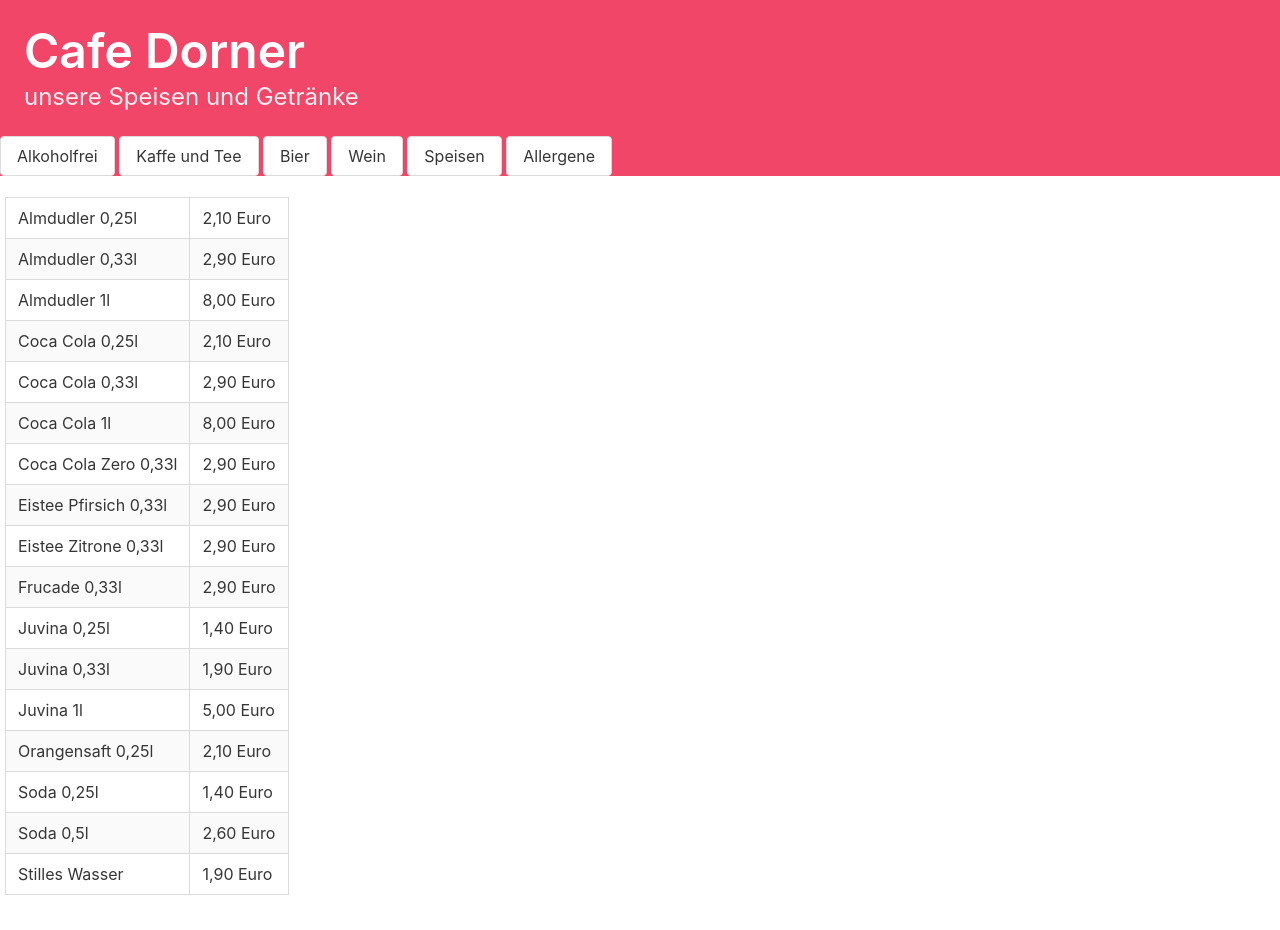
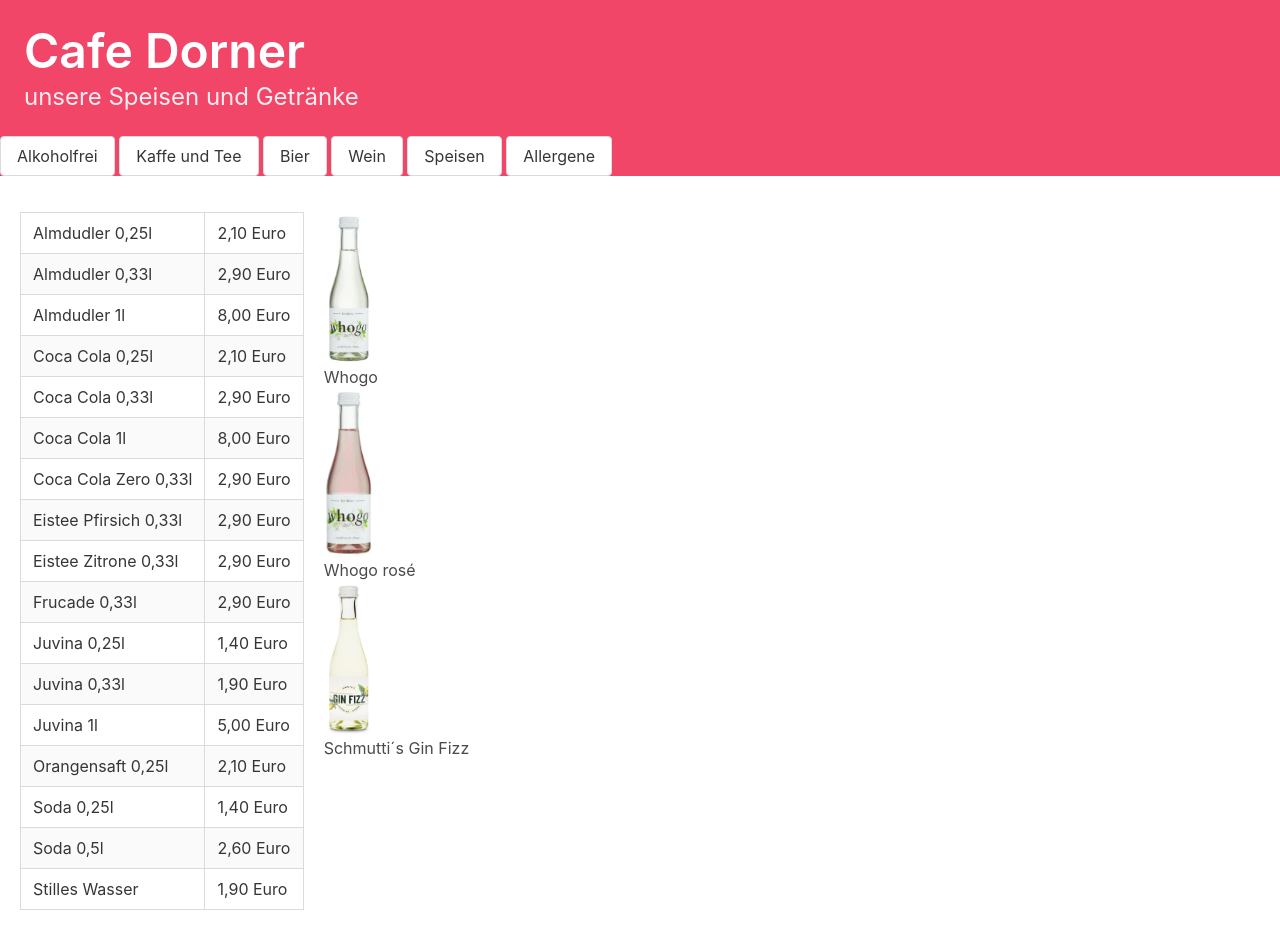
Before and after one commit to pumucklll/menue, a Django app: page / in a window 1280 px wide. Before the commit the page ends 895 px from the top, so only its background shows below. Run offline with Django 5.2, Linux system fonts and the light colour scheme; data comes from the database, SQL or seed files in the repository.

Commit message:
18 Bilder in jeder Rubrik

```diff
--- a/templates/alkoholfrei.html
+++ b/templates/alkoholfrei.html
@@ -4,14 +4,28 @@
     <p class="subtitle is-5">
         Alkoholfreies
     </p>-->
-        <table class="table is-bordered is-striped">
+    {% load static %}
+    <div class="row">
+      <div class="column is-bordered is-striped" >
+          <table class="table is-bordered is-striped ">
+                {% for item in object_list %}
+                <tr>
+                    <td>{{ item.Name }} </td>
+                    <td>{{ item.Verkaufspreis |slice:"-1" }} Euro</td>
+                </tr>
+                {% endfor %}
+           </table>
+      </div>
+      <div class="column">
 
-            {% for item in object_list %}
-            <tr>
-                <td>{{ item.Name }} </td>
-                <td>{{ item.Verkaufspreis |slice:"-1"}} Euro</td>
-            </tr>
-            {% endfor %}
-
-        </table>
+          <figure class="image" >
+              <img src="{% static 'whogo.png' %}" alt="My image" style="width:35%">
+              <figcaption>Whogo  </figcaption>
+              <img src="{% static 'Whogo rosé.png' %}" alt="My image" style="width:35%">
+              <figcaption>Whogo rosé </figcaption>
+              <img src="{% static 'Gin Fizz.png' %}" alt="My image" style="width:35%">
+              <figcaption>Schmutti´s Gin Fizz</figcaption>
+        </figure>
+      </div>
+    </div>
 {% endblock %}
--- a/templates/base.html
+++ b/templates/base.html
@@ -14,7 +14,7 @@
                 /* Create two equal columns that floats next to each other */
                 .column {
                   float: left;
-                  padding: 5px;
+                  padding: 10px;
                 }
                 /* Clear floats after the columns */
                 .row:after {
```
Also changed, not shown: templates/bier.html (+23 -7 lines), templates/kaffee.html (+17 -3 lines), templates/wein.html (+18 -1 lines).
